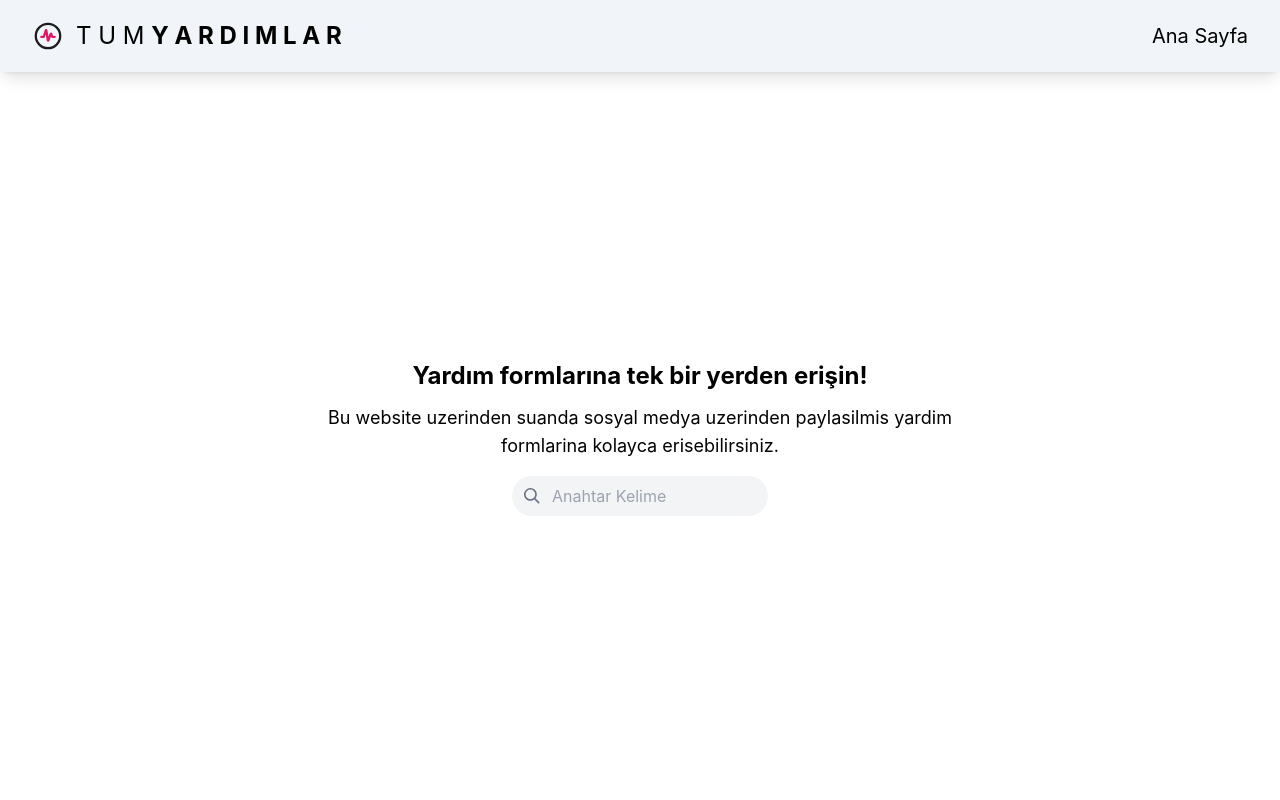
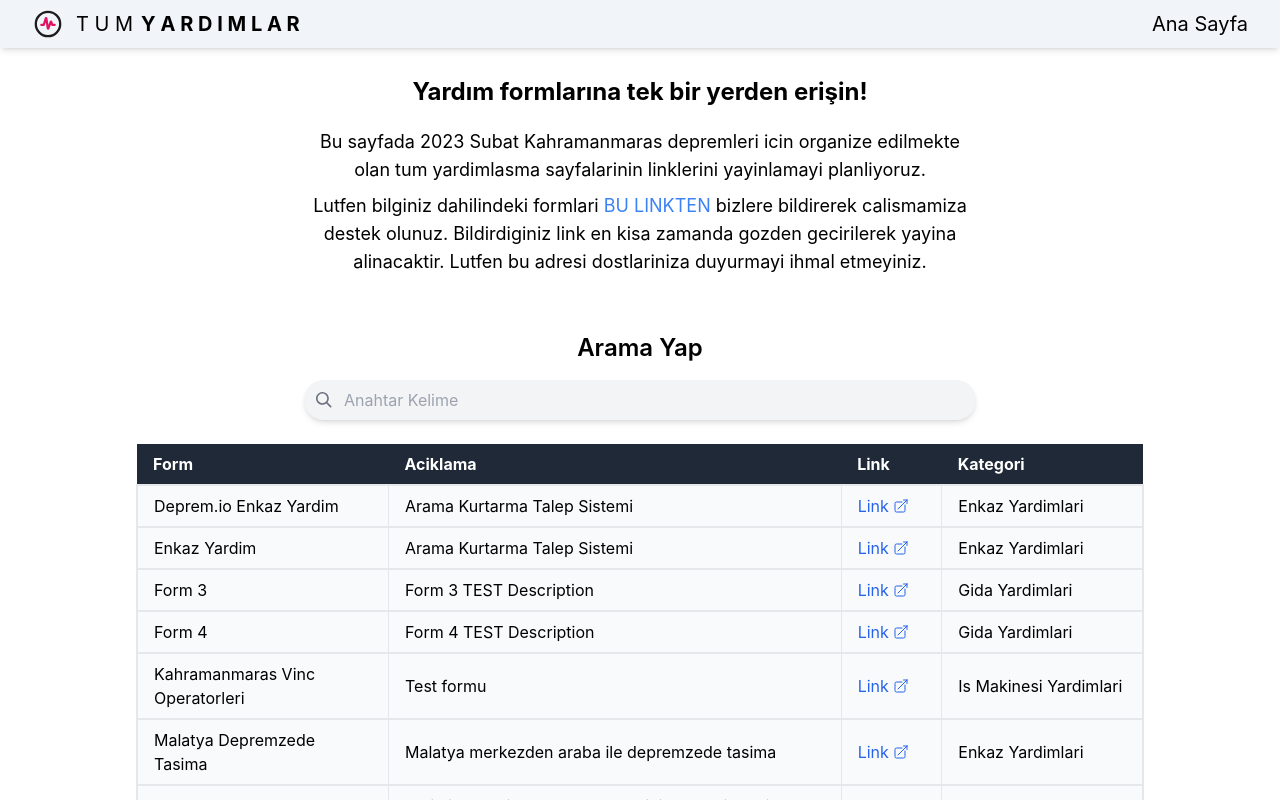
Before and after one commit to alparslandeniz/tumyardimlar, a React (Create React App) app: page / in a window 1280 px wide. Shown: the top 800 px of the page. Built offline with nearby package versions, Linux system fonts and the light colour scheme.

Commit message:
Adds table and searchBox components.

```diff
--- a/src/Components/Home.jsx
+++ b/src/Components/Home.jsx
@@ -3,14 +3,22 @@ import Table from "./Table/Table";
 
 const Home = () => {
   return (
-    <section className="min-h-[100vh] flex flex-col justify-center space-y-4 items-center max-w-7xl mx-auto pt-[4rem]">
-      <div className="flex flex-col justify-around items-center text-center">
+    <section className="min-h-[100vh] flex flex-col justify-center space-y-2 items-center max-w-7xl mx-auto pt-[4rem]">
+      <div className="flex flex-col justify-around space-y-2 items-center text-center px-2">
         <h1 className="text-2xl font-bold px-2 py-3">
           Yardım formlarına tek bir yerden erişin!
         </h1>
-        <p className="text-lg max-w-2xl text-center">
-          Bu website uzerinden suanda sosyal medya uzerinden paylasilmis yardim
-          formlarina kolayca erisebilirsiniz.
+        <p className="md:text-lg max-w-2xl text-center">
+          Bu sayfada 2023 Subat Kahramanmaras depremleri icin organize edilmekte
+          olan tum yardimlasma sayfalarinin linklerini yayinlamayi planliyoruz.
+        </p>
+        <p className="md:text-lg max-w-2xl text-center">
+          {" "}
+          Lutfen bilginiz dahilindeki formlari{" "}
+          <a href="https://forms.gle/sEogKJQv3C19Dypn8" className="text-blue-500">BU LINKTEN</a> bizlere
+          bildirerek calismamiza destek olunuz. Bildirdiginiz link en kisa
+          zamanda gozden gecirilerek yayina alinacaktir. Lutfen bu adresi
+          dostlariniza duyurmayi ihmal etmeyiniz.
         </p>
       </div>
       <Table />
--- a/src/Components/Table/Data.js
+++ b/src/Components/Table/Data.js
@@ -1,10 +1,80 @@
 export const allForms = [
   {
     id: 1,
-    name: "Form 1",
-    description: "Form 1 Description",
+    name: "Deprem.io Enkaz Yardim",
+    description: "Arama Kurtarma Talep Sistemi",
+    url: "https://deprem.io/",
+    category: "Enkaz Yardimlari",
+  },
+  {
+    id: 2,
+    name: "Enkaz Yardim",
+    description: "Arama Kurtarma Talep Sistemi",
+    url: "http://deprem.basarsoft.com.tr/",
+    category: "Enkaz Yardimlari",
+  },
+  {
+    id: 3,
+    name: "Form 3",
+    description: "Form 3 TEST Description",
     url: "https://www.google.com",
     category: "Gida Yardimlari",
-    labels: ["Gida Yardimlari"],
+  },
+  {
+    id: 4,
+    name: "Form 4",
+    description: "Form 4 TEST Description",
+    url: "https://www.google.com",
+    category: "Gida Yardimlari",
+  },
+  {
+    id: 5,
+    name: "Kahramanmaras Vinc Operatorleri",
+    description: "Test formu",
+    url: "https://www.google.com",
+    category: "Is Makinesi Yardimlari",
+  },
+  {
+    id: 6,
+    name: "Malatya Depremzede Tasima",
+    description: "Malatya merkezden araba ile depremzede tasima",
+    url: "https://docs.google.com/forms/d/e/1FAIpQLSexJOmaK-r6khyCTE9rVTr9W8QFo7aMbx4tweZEbeASJ8RRVg/viewform",
+    category: "Enkaz Yardimlari",
+  },
+  {
+    id: 7,
+    name: "Kalacak Yerler Listesi",
+    description:
+      "Yerimiz Musait: Depremzedeler icin ucretsiz barinma saglayanlar",
+    url: "https://www.google.com/maps/@37.9637812,37.5643972,9z/data=!3m1!4b1!4m2!11m1!2s8l0kZBZNRV-s0FRQwYFgHg",
+    category: "Barinma Yardimlari",
+  },
+  {
+    id: 8,
+    name: "Kalacak Oteller Listesi",
+    description: "Kapilarini depremzedelere acan oteller",
+    url: "https://www.otelz.com/gecmisolsunturkiyem",
+    category: "Barinma Yardimlari",
+  },
+  {
+    id: 9,
+    name: "Form 6",
+    description: "Form 6 Description",
+    url: "https://www.google.com",
+    category: "Barinma Yardimlari",
+  },
+  {
+    id: 10,
+    name: "Form 6",
+    description: "Form 6 Description",
+    url: "https://www.google.com",
+    category: "Yiyecek Yardimlari",
+  },
+  {
+    id: 11,
+    name: "Form 6",
+    description: "Form 6 Description",
+    url: "https://www.google.com",
+    category: "Tasinma Yardimlari",
   },
 ];
--- a/src/Components/Table/SearchBox.jsx
+++ b/src/Components/Table/SearchBox.jsx
@@ -2,14 +2,17 @@ import React from "react";
 
 function SearchBox({ setQuery }) {
   const handleChange = (event) => {
-    setQuery(event.target.value);
+    const query = event.target.value.toString().toLowerCase();
+    setQuery(query);
   };
 
   return (
-    <div className="relative w-64">
+    <div className="flex flex-col space-y-2 items-center w-full px-2">
+      <h1 className="text-2xl font-semibold py-2">Arama Yap</h1>
+      <div className="relative min-w-64 w-full max-w-2xl z-1">
         <input
           type="text"
-        className="w-full pl-10 pr-4 py-2 rounded-full text-gray-800 bg-gray-100 focus:outline-none"
+          className="w-full pl-10 pr-4 py-2 rounded-full text-gray-800 bg-gray-100 focus:outline-none shadow-md"
           placeholder="Anahtar Kelime"
           onChange={handleChange}
         />
@@ -23,6 +26,7 @@ function SearchBox({ setQuery }) {
           </svg>
         </div>
       </div>
+    </div>
   );
 }
 
--- a/src/Components/Table/Table.jsx
+++ b/src/Components/Table/Table.jsx
@@ -1,13 +1,86 @@
-import React, { useState } from "react";
+import React, { useEffect, useState, useCallback } from "react";
 import SearchBox from "./SearchBox";
+
+import { allForms } from "./Data";
+import { OpenLinkIcon } from "../UI/Icons";
 
 const Table = () => {
   const [query, setQuery] = useState("");
-  console.log(query);
+
+  // const [dataExist, setDataExist] = useState(true);
+
+  const [filteredData, setFilteredData] = useState(allForms);
+
+  const handleSearch = useCallback(() => {
+    setFilteredData(
+      allForms.filter((row) =>
+        Object.values(row).some((value) =>
+          value.toString().toLowerCase().includes(query)
+        )
+      )
+    );
+  }, [query]);
+
+  useEffect(() => {
+    handleSearch();
+  }, [handleSearch, query]);
+
+  //get the screen size and set isMobile
+  const [isMobile, setIsMobile] = useState(false);
+  const handleResize = () => {
+    if (window.innerWidth < 768) {
+      setIsMobile(true);
+    } else {
+      setIsMobile(false);
+    }
+  };
+  useEffect(() => {
+    handleResize();
+    window.addEventListener("resize", handleResize);
+    return () => window.removeEventListener("resize", handleResize);
+  }, []);
 
   return (
-    <main>
+    <main
+      className="flex flex-col justify-between space-y-6 items-center
+    w-full max-w-5xl py-10 md:px-2"
+    >
       <SearchBox setQuery={setQuery} />
+      <table className="table-auto w-full text-left mx-auto min-h-[20rem]">
+        <thead>
+          <tr className="bg-gray-800 text-white">
+            <th className="px-4 py-2 md:w-[25%]">Form</th>
+            <th className={`px-4 py-2 md:w-[45%]  ${isMobile ? "hidden" : ""}`}>
+              Aciklama
+            </th>
+            <th className="px-4 py-2 md:w-[10%]">Link</th>
+            <th className="px-4 py-2 md:w-[20%]">Kategori</th>
+          </tr>
+        </thead>
+        <tbody className="">
+          {filteredData.map((row, index) => (
+            <tr key={index} className="bg-slate-50 border-2">
+              <td className="border px-2 py-1 md:px-4 md:py-2">{row.name}</td>
+              <td
+                className={`border px-2 py-1 md:px-4 md:py-2 ${
+                  isMobile ? "hidden" : ""
+                }`}
+              >
+                {row.description}
+              </td>
+              <td className="border px-2 py-1 md:px-4 md:py-2">
+                <a href={row.url} className="text-blue-600 flex items-center">
+                  Link
+                  <OpenLinkIcon />
+                </a>
+              </td>
+              <td className="border px-2 py-1 md:px-4 md:py-2">
+                {row.category}
+              </td>
+            </tr>
+          ))}
+        </tbody>
+      </table>
     </main>
   );
 };
--- a/src/Components/UI/Icons.js
+++ b/src/Components/UI/Icons.js
@@ -332,7 +332,7 @@ export const OpenLinkIcon = () => {
       viewBox="0 0 24 24"
       strokeWidth={1.5}
       stroke="currentColor"
-      className="w-7 h-7"
+      className="w-4 h-4 ml-1"
     >
       <path
         strokeLinecap="round"
--- a/src/Components/UI/Navbar/Logo.jsx
+++ b/src/Components/UI/Navbar/Logo.jsx
@@ -6,12 +6,13 @@ const Logo = () => {
     <Fragment>
       <a
         href="/home"
-        className="sm:w-1/2 md:w-4/12 flex items-center text-center justify-start
-        space-x-3 py-4 hover:text-blue-400 transition duration-150"
+        className="flex items-center text-center justify-start
+        space-x-3 py-1 hover:text-blue-400 transition duration-150"
       >
         <LogoIcon />
-        <h2 className="text-2xl">
-          T U M <b>Y A R D I M L A R</b>
+        <h2 className="md:text-xl flex flex-row space-x-1 md:space-x-2">
+          <p>T U M</p>
+          <p className="font-bold">Y A R D I M L A R</p>
         </h2>
       </a>
     </Fragment>
--- a/src/Components/UI/Navbar/Navbar.jsx
+++ b/src/Components/UI/Navbar/Navbar.jsx
@@ -10,8 +10,8 @@ const Navbar = () => {
   };
 
   return (
-    <nav className="items-center w-[100%] rounded-b bg-slate-100 shadow-lg fixed">
-      <div className="flex justify-between items-center mx-auto max-w-7xl py-1 px-8 sm:px-auto">
+    <nav className="items-center w-[100%] rounded-b bg-slate-100 shadow-md fixed z-20">
+      <div className="flex justify-between items-center mx-auto max-w-7xl py-1 px-2 md:px-8 sm:px-auto max-h-[3rem]">
         <Logo />
         <div name="menu svg" className="lg:hidden" onClick={toggleMenuHandler}>
           {!isMenuOpen ? <HamburgerIcon /> : <CloseIcon />}
@@ -22,7 +22,7 @@ const Navbar = () => {
         >
           <a
             href="/home"
-            className="text-xl hover:text-gray-400 transition duration-100 py-4"
+            className="text-xl hover:text-gray-400 transition duration-100 py-1"
           >
             Ana Sayfa
           </a>
```
Lines whose indentation alone changed are shown as unchanged.
